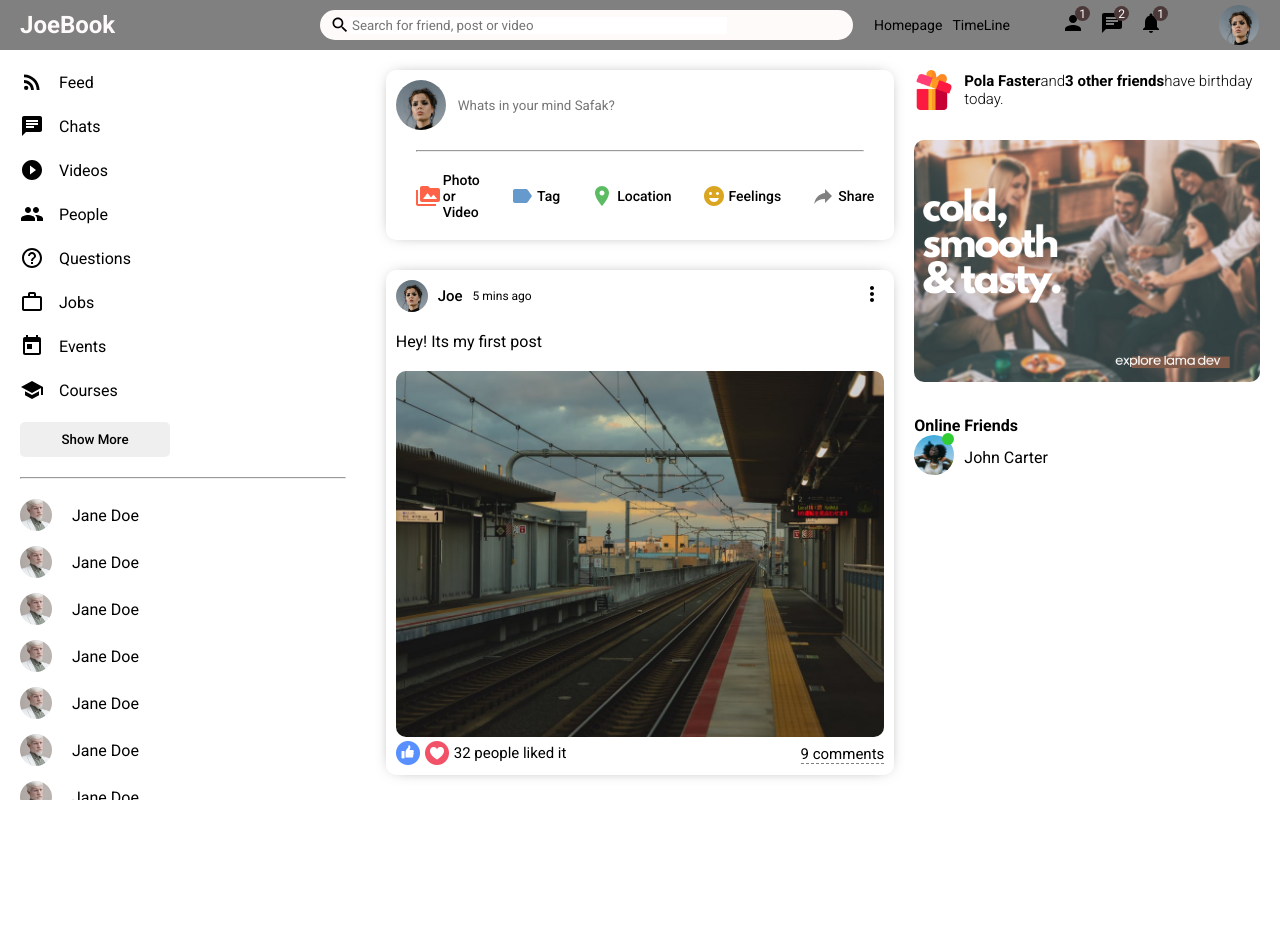
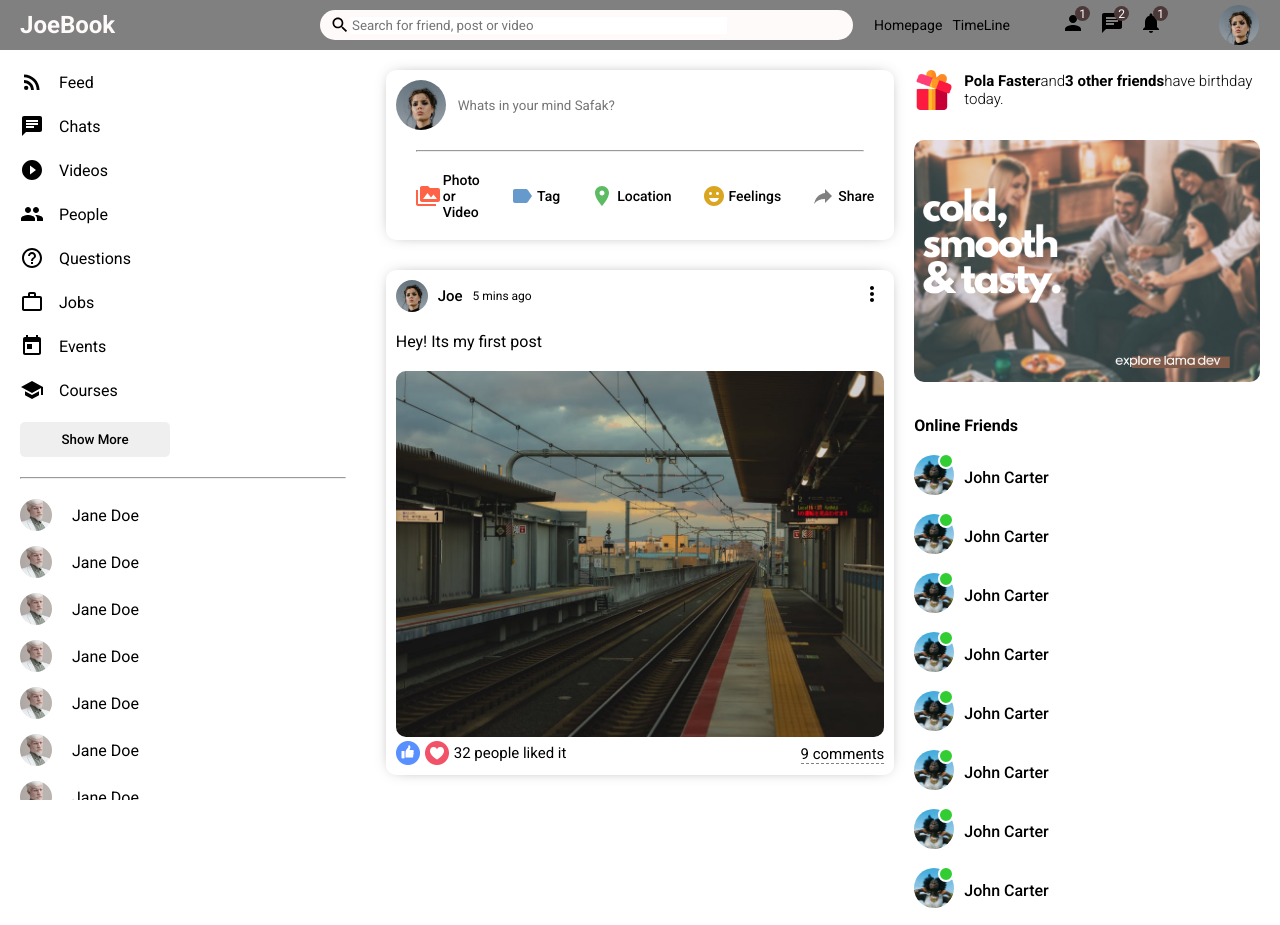
Before and after one commit to joesyriac1107/JoeBook, a React (Create React App) app: page / in a window 1280 px wide. Shown: the top 925 px of the page. Before the commit the page ends 825 px from the top, so only its background shows below. Built offline with nearby package versions, Linux system fonts and the light colour scheme.

Commit message:
Margin for right bar title

```diff
--- a/src/components/rightbar/RightBar.jsx
+++ b/src/components/rightbar/RightBar.jsx
@@ -24,6 +24,62 @@ export default function RightBar() {
                         </div>
                         <span className="rightbarFriendName">John Carter</span>
                     </li>
+                    <li className="rightbarFriend">
+                        <div className="rightbarProfileImgContainer">
+                            <ProfileImg imgSrc = "assets/person/3.jpeg" className="rightbarProfileImg"/>
+                            <div className="rightbarOnline"></div>
+                        </div>
+                        <span className="rightbarFriendName">John Carter</span>
+                    </li>
+                    <li className="rightbarFriend">
+                        <div className="rightbarProfileImgContainer">
+                            <ProfileImg imgSrc = "assets/person/3.jpeg" className="rightbarProfileImg"/>
+                            <div className="rightbarOnline"></div>
+                        </div>
+                        <span className="rightbarFriendName">John Carter</span>
+                    </li>
+                    <li className="rightbarFriend">
+                        <div className="rightbarProfileImgContainer">
+                            <ProfileImg imgSrc = "assets/person/3.jpeg" className="rightbarProfileImg"/>
+                            <div className="rightbarOnline"></div>
+                        </div>
+                        <span className="rightbarFriendName">John Carter</span>
+                    </li>
+                    <li className="rightbarFriend">
+                        <div className="rightbarProfileImgContainer">
+                            <ProfileImg imgSrc = "assets/person/3.jpeg" className="rightbarProfileImg"/>
+                            <div className="rightbarOnline"></div>
+                        </div>
+                        <span className="rightbarFriendName">John Carter</span>
+                    </li>
+                    <li className="rightbarFriend">
+                        <div className="rightbarProfileImgContainer">
+                            <ProfileImg imgSrc = "assets/person/3.jpeg" className="rightbarProfileImg"/>
+                            <div className="rightbarOnline"></div>
+                        </div>
+                        <span className="rightbarFriendName">John Carter</span>
+                    </li>
+                    <li className="rightbarFriend">
+                        <div className="rightbarProfileImgContainer">
+                            <ProfileImg imgSrc = "assets/person/3.jpeg" className="rightbarProfileImg"/>
+                            <div className="rightbarOnline"></div>
+                        </div>
+                        <span className="rightbarFriendName">John Carter</span>
+                    </li>
+                    <li className="rightbarFriend">
+                        <div className="rightbarProfileImgContainer">
+                            <ProfileImg imgSrc = "assets/person/3.jpeg" className="rightbarProfileImg"/>
+                            <div className="rightbarOnline"></div>
+                        </div>
+                        <span className="rightbarFriendName">John Carter</span>
+                    </li>
+                    <li className="rightbarFriend">
+                        <div className="rightbarProfileImgContainer">
+                            <ProfileImg imgSrc = "assets/person/3.jpeg" className="rightbarProfileImg"/>
+                            <div className="rightbarOnline"></div>
+                        </div>
+                        <span className="rightbarFriendName">John Carter</span>
+                    </li>
                 </ul>
             </div>
         </div>
--- a/src/components/rightbar/rightbar.css
+++ b/src/components/rightbar/rightbar.css
@@ -1,12 +1,12 @@
-.rightbar{
-    flex: 3
+.rightbar {
+  flex: 3;
 }
 
-.rightbarWrapper{
+.rightbarWrapper {
   padding: 20px 20px 0 0;
 }
 
-.birthdayContainer{
+.birthdayContainer {
   display: flex;
   align-items: center;
 }
@@ -17,42 +17,46 @@
   margin-right: 10px;
 }
 
-.birthdayText{
+.birthdayText {
   font-weight: 300;
   font-size: 15px;
 }
 
-.rightbarAd{
+.rightbarAd {
   width: 100%;
   border-radius: 10px;
   margin: 30px 0;
 }
 
-.rightbarFriendList{
+.rightbarTitle {
+  margin-bottom: 20px;
+}
+
+.rightbarFriendList {
   padding: 0;
   margin: 0;
   list-style: none;
 }
 
-.rightbarFriend{
+.rightbarFriend {
   display: flex;
   align-items: center;
   margin-bottom: 15px;
 }
 
-.rightbarProfileImgContainer{
+.rightbarProfileImgContainer {
   margin-right: 10px;
   position: relative;
 }
 
-.rightbarProfileImg{
+.rightbarProfileImg {
   width: 40px;
   height: 40px;
   border-radius: 50%;
   object-fit: cover;
 }
 
-.rightbarOnline{
+.rightbarOnline {
   height: 12px;
   width: 12px;
   border-radius: 50%;
@@ -60,4 +64,9 @@
   position: absolute;
   top: -2px;
   right: 0;
+  border: 2px solid white;
 }
+
+.rightbarFriendName {
+  font-weight: 500;
+}
```
Lines whose indentation alone changed are shown as unchanged.
